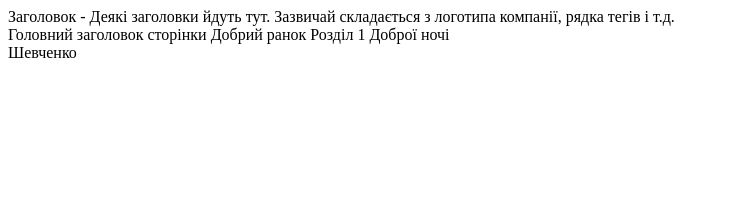
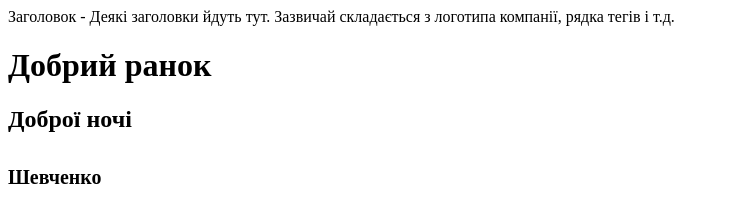
Before and after one commit to SHVCHO/shvch, a plain HTML site: page index.html in a window 1280 px wide. Shown: the whole page, without its empty margins (0-729 px from the left). Drawn offline with Linux system fonts and the light colour scheme.

Commit message:
Add files via upload

```diff
--- a/index.html
+++ b/index.html
@@ -7,12 +7,12 @@
 <body>
 	<header>Заголовок - Деякі заголовки йдуть тут. Зазвичай складається з логотипа компанії, рядка тегів і т.д.
 	</header>
-	Головний заголовок сторінки Добрий ранок
+	<h1> Добрий ранок
 </section>
-Розділ 1 Доброї ночі
+ <h2>Доброї ночі
 </section>
 <footer>
-	Шевченко
+	<h5>Шевченко
 </footer>
 </body>
 </html>
```
